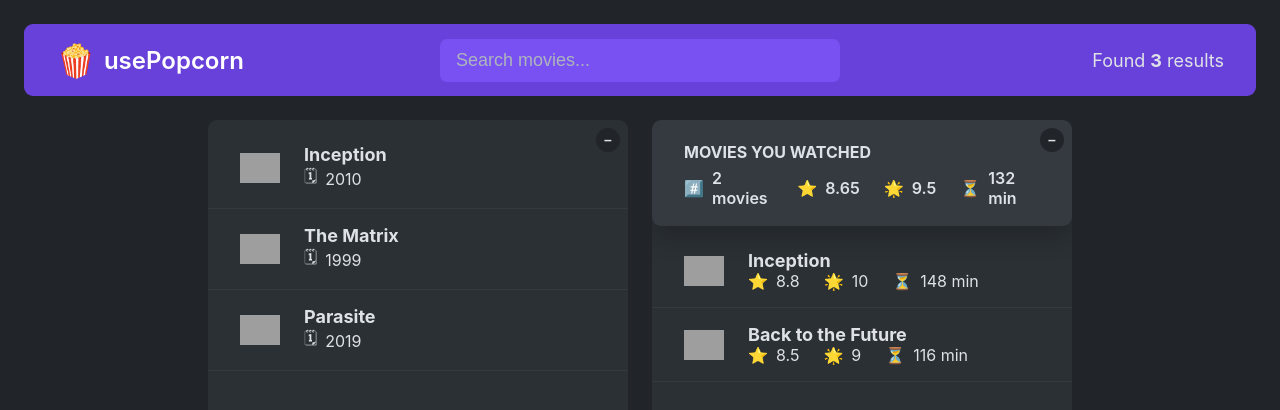
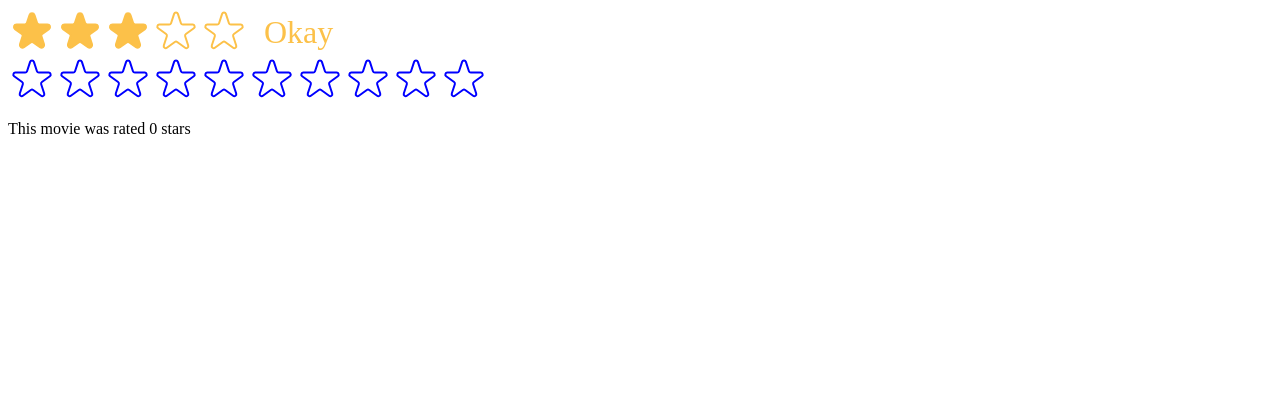
Before and after one commit to vagman/react-course, a React (Vite) app in the folder 07-usepopcorn/: page / in a window 1280 px wide. Shown: the top 410 px of the page. Built offline with nearby package versions, Linux system fonts and the light colour scheme; grey boxes are pictures that could not be loaded.

Commit message:
Pros as a component API + improving reusability with props

```diff
--- /dev/null
+++ b/07-usepopcorn/src/components/StarRating.jsx
@@ -0,0 +1,89 @@
+import { useState } from 'react';
+
+const containerStyle = {
+  display: 'flex',
+  alignItems: 'center',
+  gap: '16px',
+};
+
+const starContainerStyle = {
+  display: 'flex',
+};
+
+function StarRating({
+  maxRating = 5,
+  color = '#fcc149',
+  size = 48,
+  className = '',
+  messages = [],
+  defaultRating = 0,
+  onSetRating,
+}) {
+  const [rating, setRating] = useState(0);
+  const [tempRating, setTempRating] = useState(defaultRating);
+
+  function handleRating(rating) {
+    setRating(rating);
+    onSetRating?.(rating);
+  }
+
+  const textStyle = {
+    lineHeight: '1',
+    margin: '0',
+    color,
+    fontSize: `${size / 1.5}px`,
+  };
+
+  return (
+    <div style={containerStyle} className={className}>
+      <div style={starContainerStyle}>
+        {Array.from({ length: maxRating }, (_, i) => (
+          <Star
+            key={i}
+            full={tempRating ? tempRating >= i + 1 : rating >= i + 1}
+            onRate={() => handleRating(i + 1)}
+            onHoverIn={() => setTempRating(i + 1)}
+            onHoverOut={() => setTempRating(defaultRating)}
+            color={color}
+            size={size}
+          />
+        ))}
+      </div>
+      <p style={textStyle}>
+        {messages.length === maxRating
+          ? messages[tempRating ? tempRating - 1 : rating - 1]
+          : tempRating || rating || ''}
+      </p>
+    </div>
+  );
+}
+
+function Star({ onRate, full = false, onHoverIn, onHoverOut, color, size }) {
+  const starStyle = {
+    width: `${size}px`,
+    height: `${size}px`,
+    display: 'block',
+    cursor: 'pointer',
+  };
+
+  return (
+    <span role="button" style={starStyle} onClick={onRate} onMouseEnter={onHoverIn} onMouseLeave={onHoverOut}>
+      {full ? (
+        <svg xmlns="http://www.w3.org/2000/svg" viewBox="0 0 20 20" fill={color} stroke={color}>
+          <path d="M9.049 2.927c.3-.921 1.603-.921 1.902 0l1.07 3.292a1 1 0 00.95.69h3.462c.969 0 1.371 1.24.588 1.81l-2.8 2.034a1 1 0 00-.364 1.118l1.07 3.292c.3.921-.755 1.688-1.54 1.118l-2.8-2.034a1 1 0 00-1.175 0l-2.8 2.034c-.784.57-1.838-.197-1.539-1.118l1.07-3.292a1 1 0 00-.364-1.118L2.98 8.72c-.783-.57-.38-1.81.588-1.81h3.461a1 1 0 00.951-.69l1.07-3.292z" />
+        </svg>
+      ) : (
+        <svg xmlns="http://www.w3.org/2000/svg" fill="none" viewBox="0 0 24 24" stroke={color}>
+          <path
+            strokeLinecap="round"
+            strokeLinejoin="round"
+            strokeWidth="{2}"
+            d="M11.049 2.927c.3-.921 1.603-.921 1.902 0l1.519 4.674a1 1 0 00.95.69h4.915c.969 0 1.371 1.24.588 1.81l-3.976 2.888a1 1 0 00-.363 1.118l1.518 4.674c.3.922-.755 1.688-1.538 1.118l-3.976-2.888a1 1 0 00-1.176 0l-3.976 2.888c-.783.57-1.838-.197-1.538-1.118l1.518-4.674a1 1 0 00-.363-1.118l-3.976-2.888c-.784-.57-.38-1.81.588-1.81h4.914a1 1 0 00.951-.69l1.519-4.674z"
+          />
+        </svg>
+      )}
+    </span>
+  );
+}
+
+export default StarRating;
--- a/07-usepopcorn/src/main.jsx
+++ b/07-usepopcorn/src/main.jsx
@@ -1,10 +1,24 @@
 import { StrictMode } from 'react';
+import { useState } from 'react';
 import { createRoot } from 'react-dom/client';
-import './index.css';
+// import './index.css';
 import App from './App.jsx';
+import StarRating from './components/StarRating.jsx';
+
+function Test() {
+  const [movieRating, setMovieRating] = useState(0);
+  return (
+    <div>
+      <StarRating color="blue" maxRating={10} onSetRating={setMovieRating} />
+      <p>This movie was rated {movieRating} stars</p>
+    </div>
+  );
+}
 
 createRoot(document.getElementById('root')).render(
   <StrictMode>
-    <App />
+    {/* <App /> */}
+    <StarRating maxRating={5} messages={['Terrible', 'Bad', 'Okay', 'Good', 'Amazing']} defaultRating={3} />
+    <Test />
   </StrictMode>
 );
```
Also changed, not shown: 07-usepopcorn/src/index.css (+0 -33 lines).
